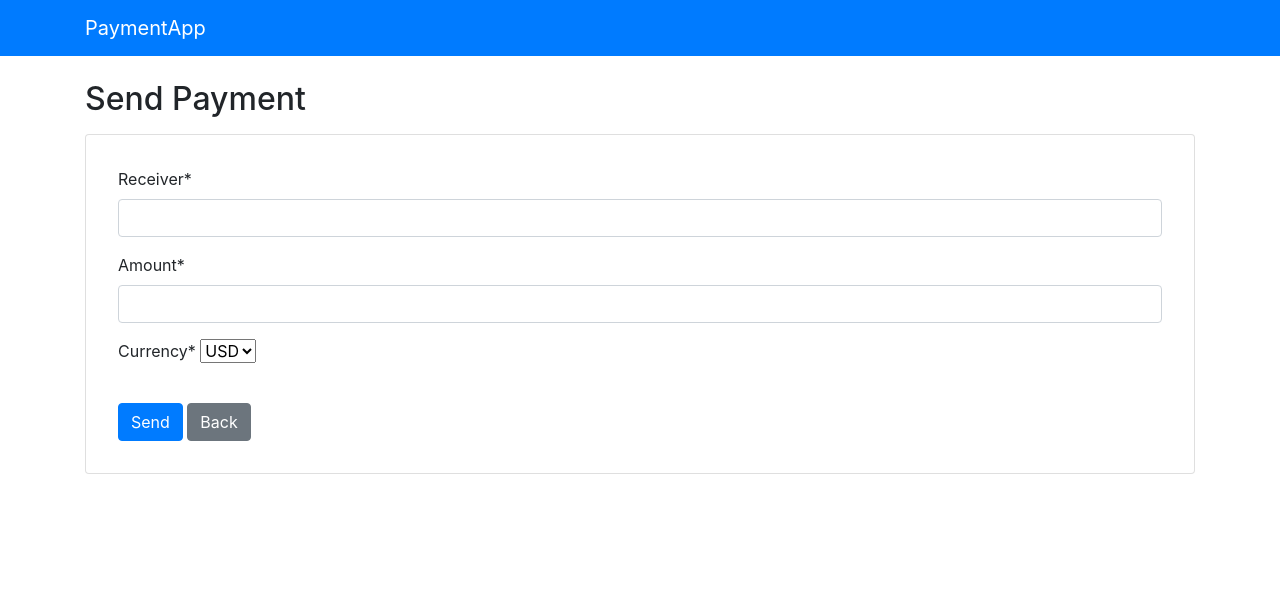
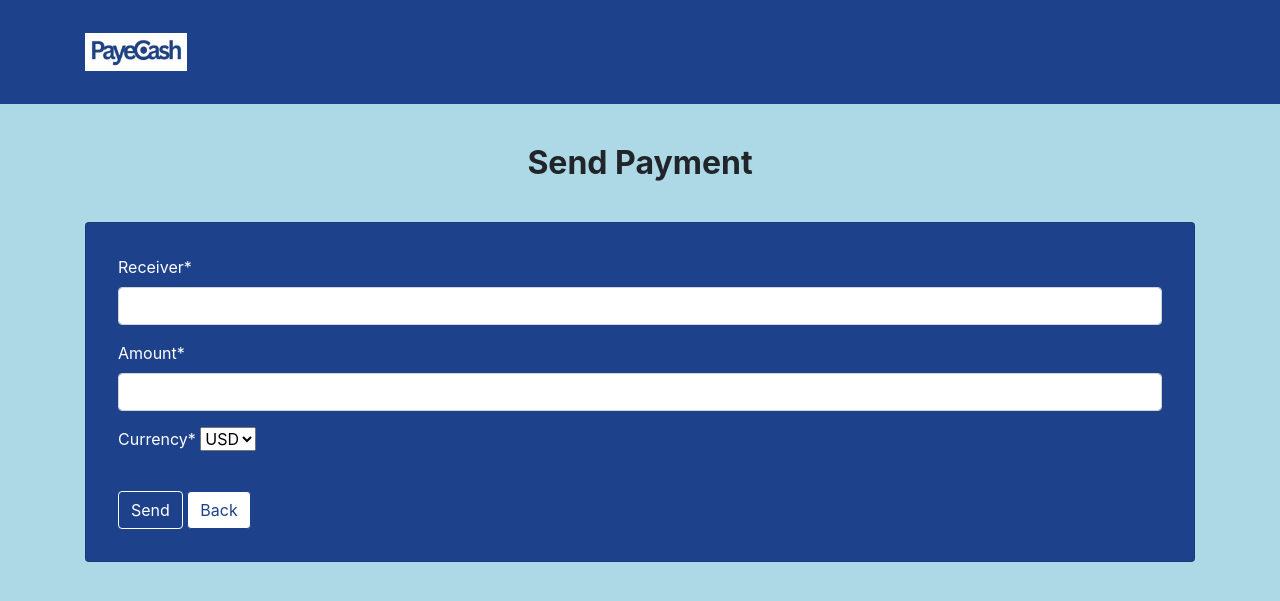
Before and after one commit to itxcrusher/PayeCash, a Django app: page /send-payment/ in a window 1280 px wide. Shown: the top 601 px of the page. Run offline with Django 5.2, Linux system fonts and the light colour scheme; some libraries are stand-ins or nearby versions.

Commit message:
Template Updated

```diff
--- a/webapps2024/templates/base.html
+++ b/webapps2024/templates/base.html
@@ -2,66 +2,102 @@
 <!DOCTYPE html>
 <html lang="en">
     <head>
+        <meta charset="UTF-8">
+        <meta http-equiv="X-UA-Compatible" content="IE-edge">
+        <meta name="viewport" content="width=device-width, initial-scale=1.0">
+        <!-- Favicon -->
+        {% load static %}
+        <link rel="icon" href="{% static 'payecash.jpeg' %}" type="image/x-icon">
+        <title>PayeCash</title>
+
         <!-- Head content including Bootstrap and Font Awesome links -->
         <link rel="stylesheet" href="https://stackpath.bootstrapcdn.com/bootstrap/4.5.2/css/bootstrap.min.css">
 
         <style>
+            :root{
+                --blue: #1d418b;
+                --white: #ffffff;
+            }
+            body{
+                background-color: lightblue;
+            }
+            h1,h2,h3,h4,h5,h6{
+                text-align: center;
+            }
+            a,
+            a:hover{
+                text-decoration: none;
+                color: var(--white);
+            }
+            nav{
+                background-color: var(--blue);
+                height: 13vh;
+            }
+            #logo{
+                width: 8vw;
+                height: 3vw;
+            }
+            main{
+                margin-top: 5vh;
+            }
+            main h2{
+                margin: 5vh;
+                font-weight: bold;
+            }
+            nav,
+            nav .container,
+            nav .container div{
+                display: flex;
+                justify-content: space-between;
+                align-items: center;
+            }
             .payment-form .btn-primary {
-    background-color: #007bff;
-    border-color: #007bff;
+                background-color: var(--blue);
+                border-color: var(--white);
             }
-
             .table-hover tbody tr:hover {
-    background-color: #f8f9fa;
+                background-color: var(--white);
             }
-
-.btn-secondary {
-    background-color: #6c757d;
-    border-color: #6c757d;
+            .btn-light,
+            .btn-secondary,
+            .btn-secondary:hover {
+                background-color: var(--white);
+                border-color: var(--blue);
+                color: var(--blue);
             }
-
-.btn-secondary:hover {
-    background-color: #5a6268;
-    border-color: #545b62;
+            .card{
+                background-color: var(--blue);
+                color: var(--white);
+                min-height: 30vh;
             }
-
-/* Adjusts the padding and margin for better spacing */
+            .card-header{
+                font-weight: bold;
+            }
             .card-body {
                 padding: 2rem;
             }
-
-.mt-4, .my-4, .mb-4 {
-    margin-top: 1.5rem !important;
-}
-
-
         </style>
     </head>
 <body>
-<nav class="navbar navbar-expand-lg navbar-dark bg-primary">
+<nav>
     <div class="container">
-        <a class="navbar-brand" href="{% url 'payapp:home' %}">PaymentApp</a>
-        <button class="navbar-toggler" type="button" data-bs-toggle="collapse" data-bs-target="#navbarNavAltMarkup" aria-controls="navbarNavAltMarkup" aria-expanded="false" aria-label="Toggle navigation">
-            <span class="navbar-toggler-icon"></span>
-        </button>
-        <div class="collapse navbar-collapse" id="navbarNavAltMarkup">
-            <div class="navbar-nav ml-auto">
+        <a href="{% url 'payapp:home' %}">{% load static %}<img id="logo" src="{% static 'payecash.jpeg' %}" alt="payecash"></a>
         {% if user.is_authenticated %}
+        <div>
             <a class="nav-link" href="{% url 'payapp:send_payment' %}">Send Payment</a>
             <a class="nav-link" href="{% url 'payapp:transaction_list' %}">Transactions</a>
+        </div>
         <form action="{% url 'logout' %}" method="post" class="form-inline">
             {% csrf_token %}
-                    <button type="submit" class="btn btn-danger">Logout <i class="fas fa-sign-out-alt"></i></button>
+            <button type="submit" class="btn btn-light"><b>Logout</b><i class="fas fa-sign-out-alt"></i></button>
         </form>
         {% endif %}
     </div>
-        </div>
-    </div>
 </nav>
 
-<div class="container mt-4">
+<main class="container">
     {% block content %}{% endblock %}
-</div>
+</main>
 
 <!-- Bootstrap and jQuery scripts -->
 </body>
--- a/webapps2024/templates/payapp/send_payment.html
+++ b/webapps2024/templates/payapp/send_payment.html
@@ -3,8 +3,8 @@
 {% block title %}Send Payment{% endblock %}
 
 {% block content %}
-<div class="mt-4">
-    <h2 class="mb-3">Send Payment</h2>
+<div>
+    <h2>Send Payment</h2>
     <div class="card">
         <div class="card-body">
             <form method="post" class="payment-form">
--- a/webapps2024/templates/payapp/transaction_list.html
+++ b/webapps2024/templates/payapp/transaction_list.html
@@ -3,8 +3,8 @@
 {% block title %}Transactions{% endblock %}
 
 {% block content %}
-<div class="mt-4">
-    <h2 class="mb-3">Transaction History</h2>
+<div>
+    <h2>Transaction History</h2>
     <div class="table-responsive">
         <table class="table table-hover">
             <thead class="thead-light">
```
Also changed, not shown: webapps2024/templates/payapp/home.html (+6 -6 lines), webapps2024/webapps2024/settings.py (+11 -2 lines), webapps2024/static/payecash.jpeg (added), 1 other file. Lines whose indentation alone changed are shown as unchanged.
